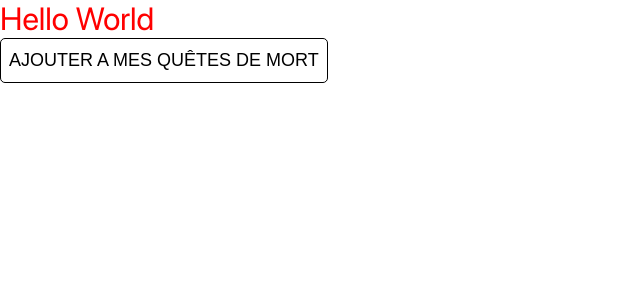
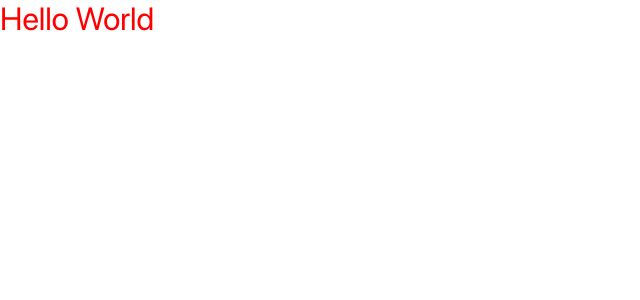
Before and after one commit to JulianRomana/front-fil-rouge, a React (Create React App) app: page / in a window 1280 px wide. Shown: the top 300 px of the page, without its empty margins (0-640 px from the left). Built offline with nearby package versions, Linux system fonts and the light colour scheme.

Commit message:
refactor(app): remove useless file

```diff
--- a/src/pages/Home.jsx
+++ b/src/pages/Home.jsx
@@ -1,6 +1,5 @@
 import React from 'react'
 import styled from 'styled-components'
-import Button from '../components/Button'
 
 const Title = styled.h1`
   color: red;
@@ -10,7 +9,6 @@ const Home = () => {
   return (
     <>
       <Title> Hello World</Title>
-      <Button content="Ajouter a mes quêtes de mort"/>
     </>
   )
 }
```
Also changed, not shown: 1 other file (tests, documents, lock files or other folders).
